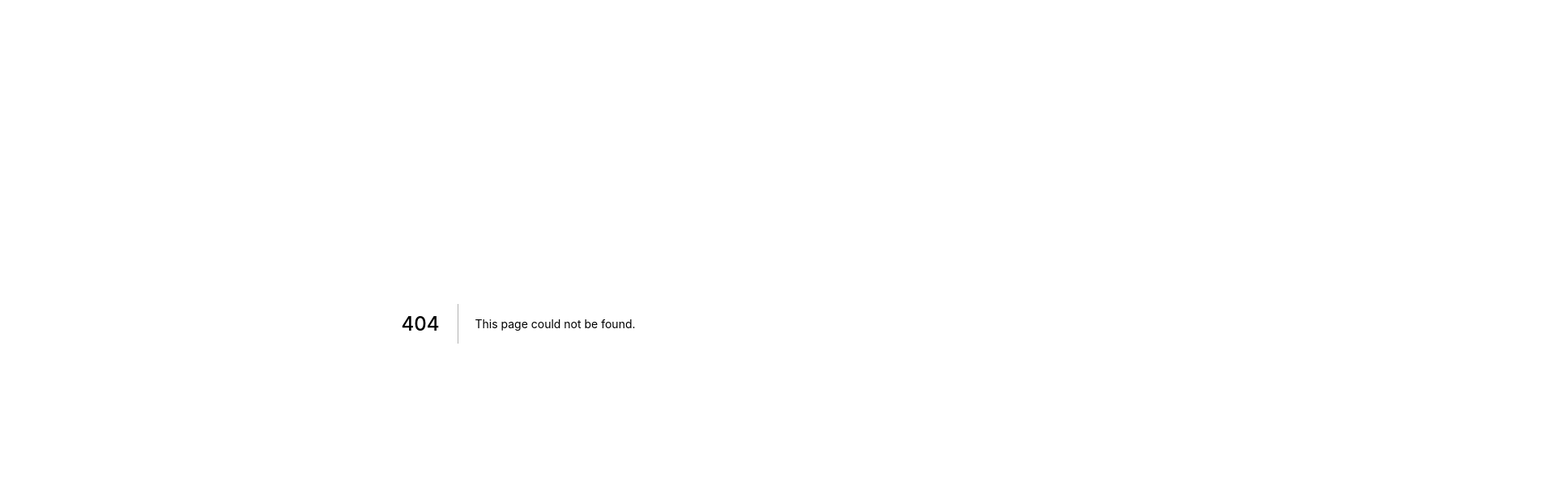
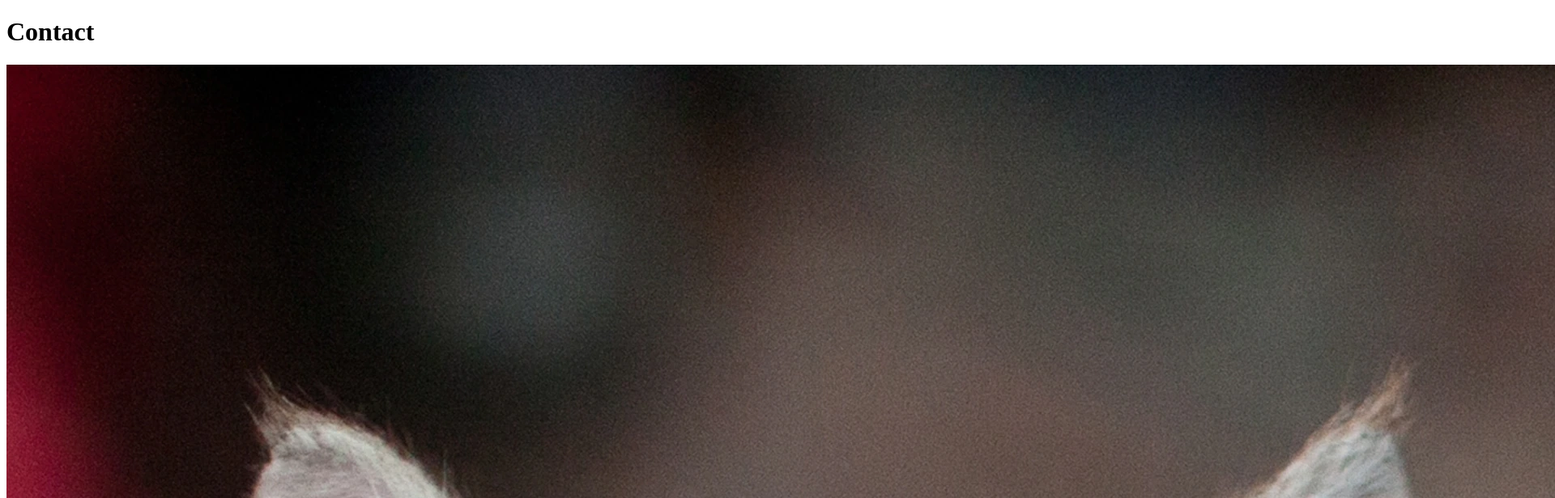
Before and after one commit to SamLobo20/page, a Next.js app: page /contact in a window 1280 px wide. Before the commit this address had no page. Shown: the top 616 px of the page at 81% size, 1920 px wide, since content can reach past the window. Built offline with nearby package versions, Linux system fonts and the light colour scheme.

Commit message:
Add contact subpage

```diff
--- /dev/null
+++ b/pages/contact.js
@@ -0,0 +1,10 @@
+const Contact = () => {
+  return (
+    <div>
+      <h1>Contact</h1>
+      <img src='/cats/cat.webp' alt='Image of a cat' />
+    </div >
+  )
+}
+
+export default Contact
```
Also changed, not shown: public/cats/cat.webp (added).
